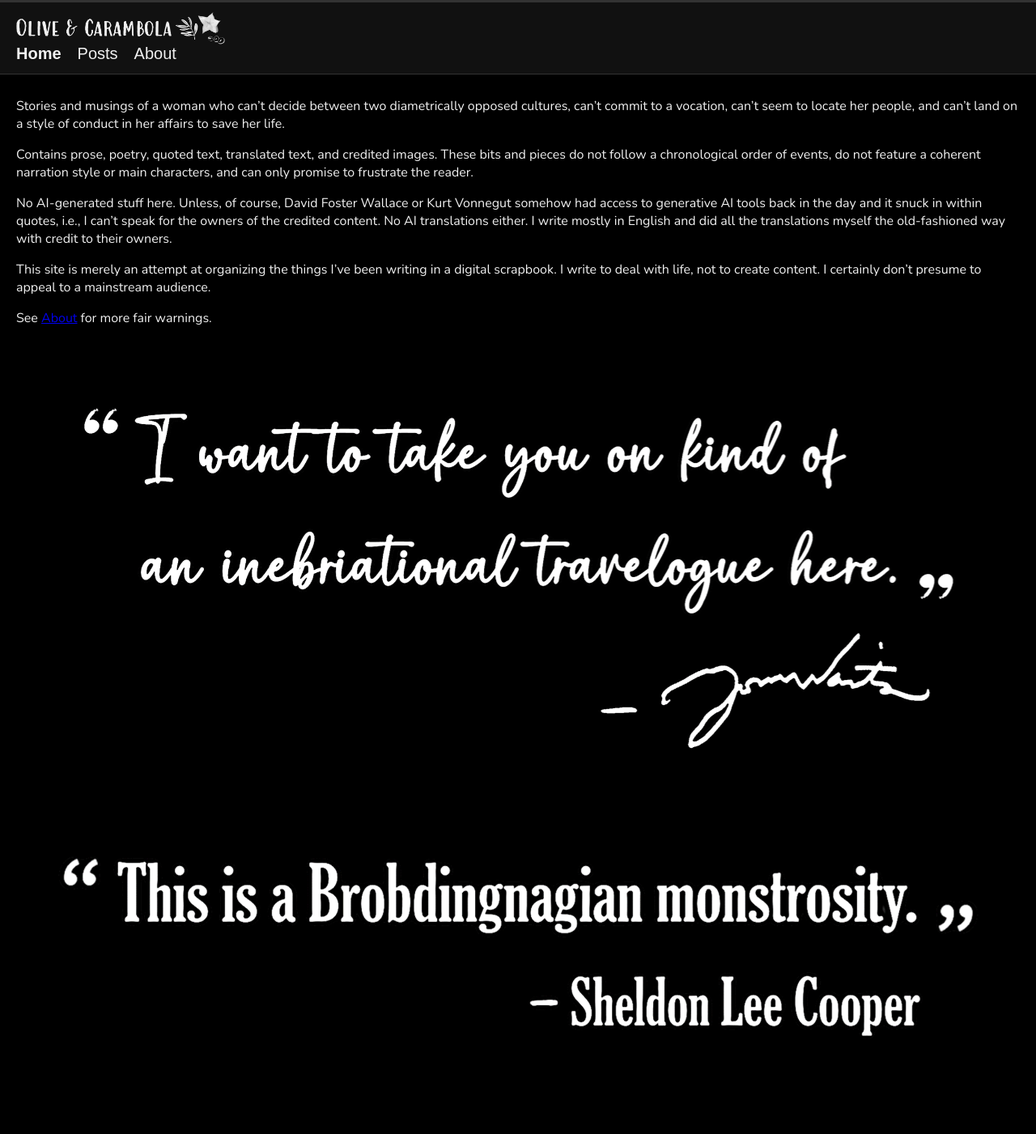
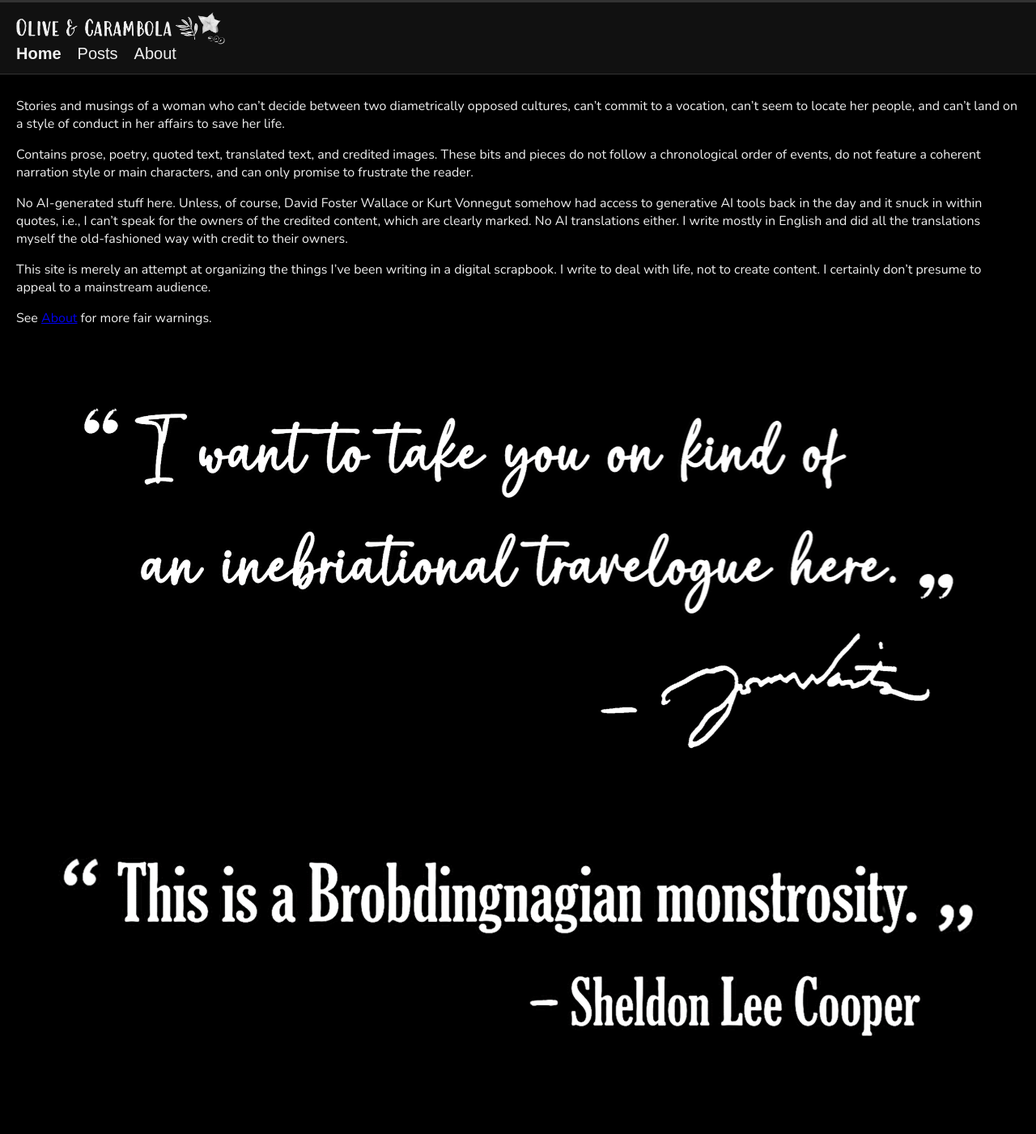
Before and after one commit to olivecarambola/logbook, a Jekyll site: the page built from index.md, in a window 1280 px wide. Shown: the whole page at 81% size. Built offline with Jekyll 4.4.1, drawn with Linux system fonts in a browser that asks for light colours; some web fonts are replaced.

Commit message:
Update index.md

```diff
--- a/index.md
+++ b/index.md
@@ -6,7 +6,7 @@ Stories and musings of a woman who can't decide between two diametrically oppose
 
 Contains prose, poetry, quoted text, translated text, and credited images. These bits and pieces do not follow a chronological order of events, do not feature a coherent narration style or main characters, and can only promise to frustrate the reader.
 
-No AI-generated stuff here. Unless, of course, David Foster Wallace or Kurt Vonnegut somehow had access to generative AI tools back in the day and it snuck in within quotes, i.e., I can't speak for the owners of the credited content. No AI translations either. I write mostly in English and did all the translations myself the old-fashioned way with credit to their owners.
+No AI-generated stuff here. Unless, of course, David Foster Wallace or Kurt Vonnegut somehow had access to generative AI tools back in the day and it snuck in within quotes, i.e., I can't speak for the owners of the credited content, which are clearly marked. No AI translations either. I write mostly in English and did all the translations myself the old-fashioned way with credit to their owners.
 
 This site is merely an attempt at organizing the things I've been writing in a digital scrapbook. I write to deal with life, not to create content. I certainly don't presume to appeal to a mainstream audience.
 
```
